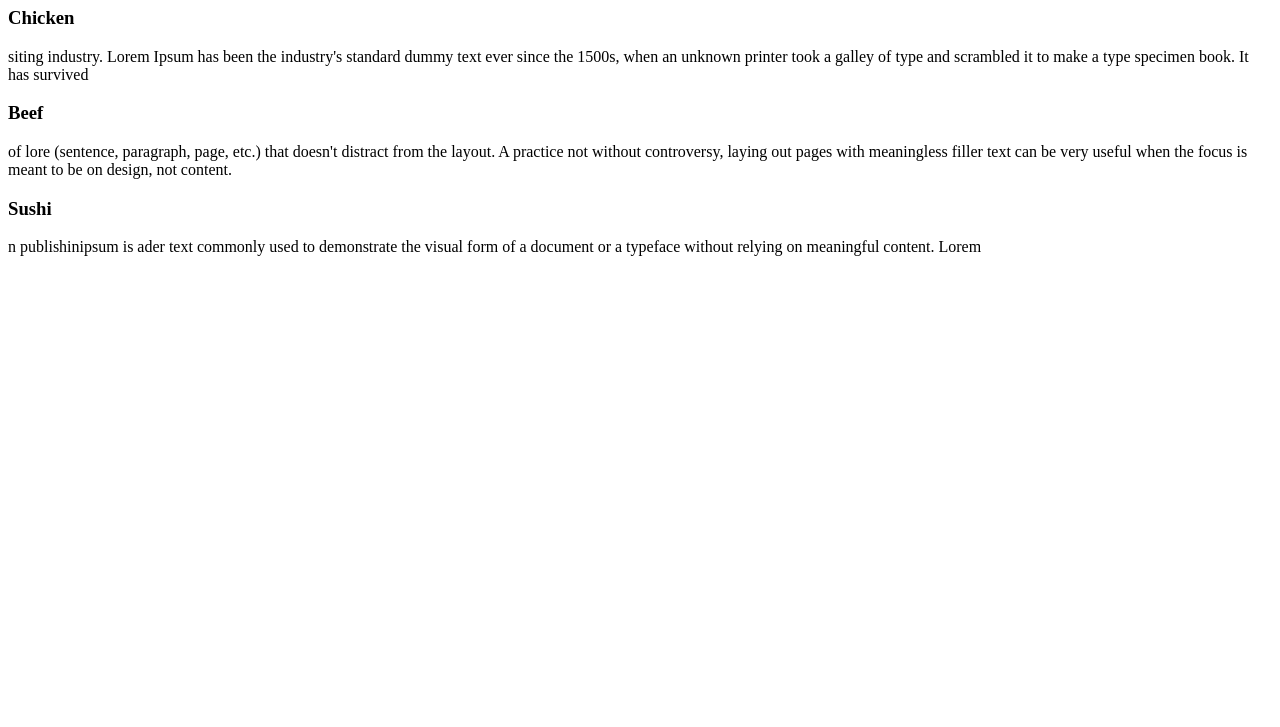
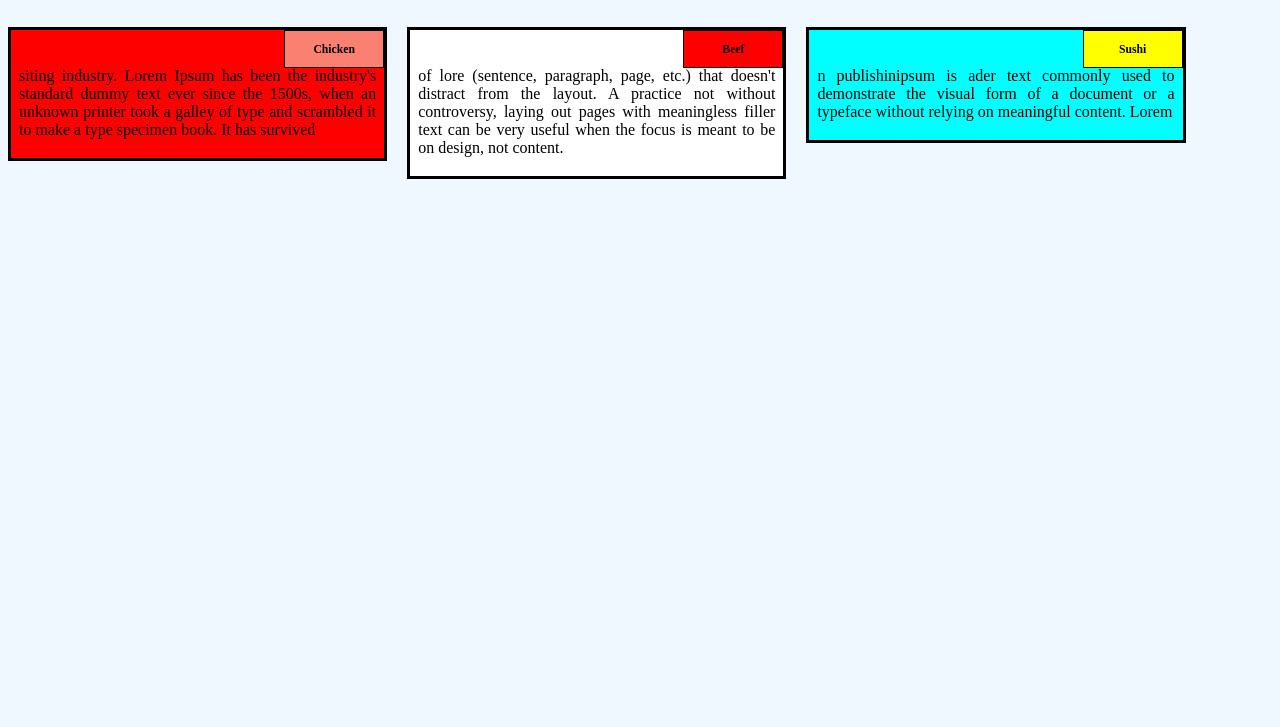
Before and after one commit to jasmeetsarin/module-2-assignment, a plain HTML site: page project1.html in a window 1280 px wide. Shown: the part 73-800 px from the top of the page. Drawn offline with Linux system fonts and the light colour scheme; files that its build step writes are made by us from their sources; the site is published under a folder, as on GitHub Pages, so addresses that start at the root find nothing.

Commit message:
Update project1.html

```diff
--- a/project1.html
+++ b/project1.html
@@ -5,7 +5,7 @@
     <meta http-equiv="X-UA-Compatible" content="IE=edge">
     <meta name="viewport" content="width=device-width, initial-scale=1.0">
     <title>graded</title>
-    <link rel="stylesheet" href="/css/project.css">
+    <link rel="stylesheet" href="jasmeetsarin.github.io/css/project.css">
 </head>
 <body>
 
```
